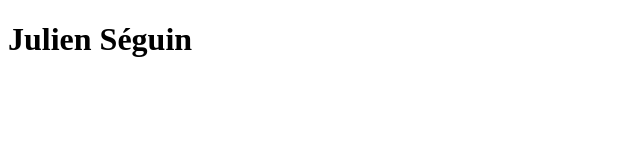
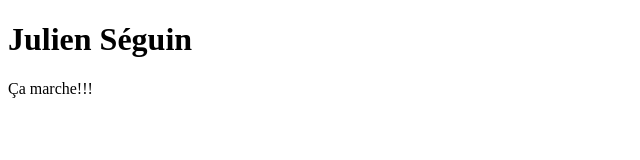
Before and after one commit to JulSeguin/julseguin.github.io, a plain HTML site: page index.html in a window 1280 px wide. Shown: the whole page, without its empty margins (0-640 px from the left). Drawn offline with Linux system fonts and the light colour scheme.

Commit message:
Update index.html

```diff
--- a/index.html
+++ b/index.html
@@ -8,5 +8,8 @@
 </head>
 <body>
     <h1>Julien Séguin</h1>
+    <p>
+        Ça marche!!!
+    </p>
 </body>
 </html>
```
